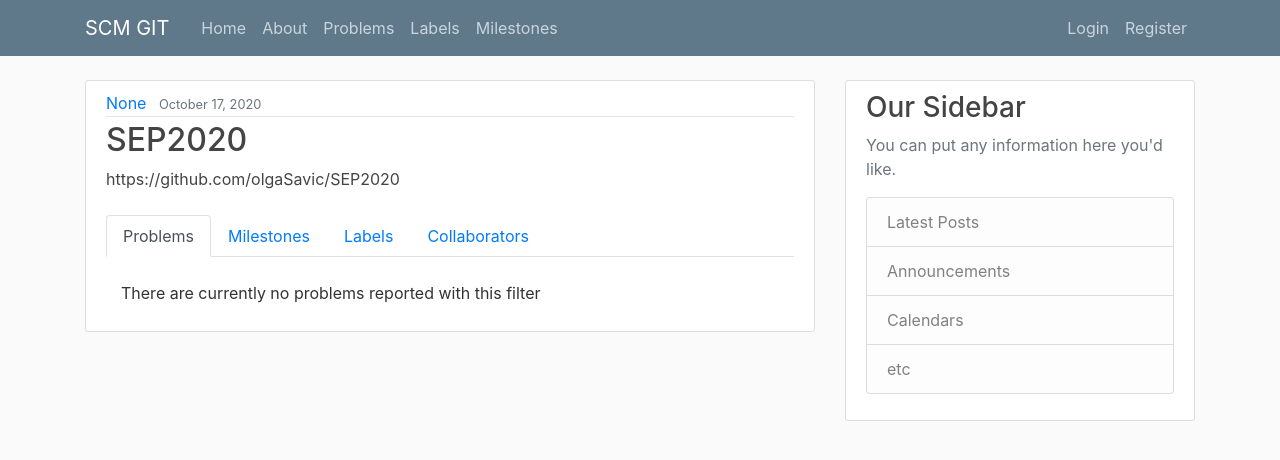
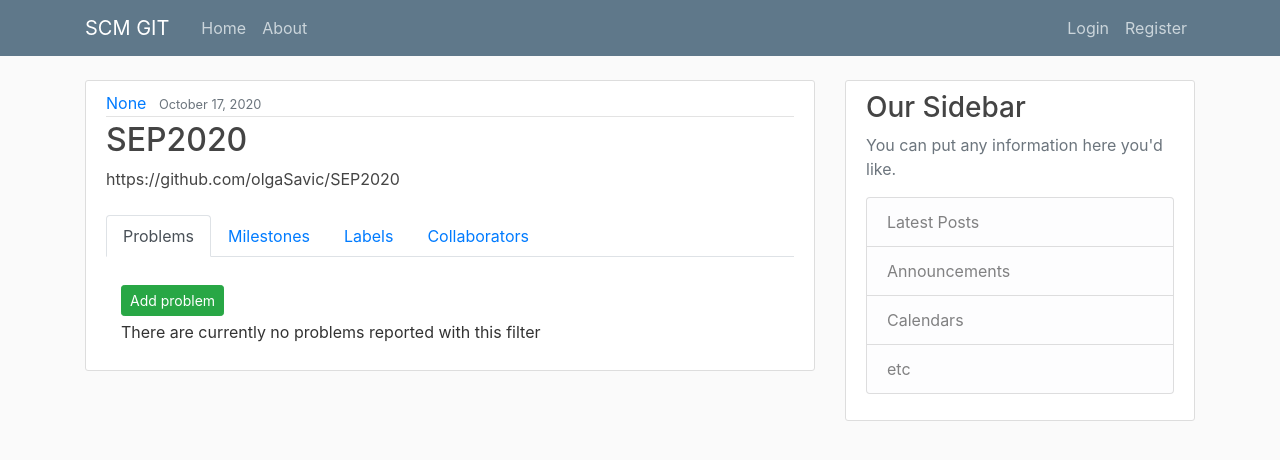
Before and after one commit to borkovacd/UKS, a Django app: page /project/1/ in a window 1280 px wide. Shown: the top 460 px of the page. Run offline with Django 3.2, Linux system fonts and the light colour scheme; data comes from the database, SQL or seed files in the repository; both versions use the stored data as it was after the commit; some libraries are stand-ins or nearby versions.

Commit message:
Made connections between project and label, milestone and problem

```diff
--- a/scm_project/project/templates/project/base.html
+++ b/scm_project/project/templates/project/base.html
@@ -33,21 +33,13 @@
             <div class="navbar-nav mr-auto">
               <a class="nav-item nav-link" href="{% url 'home' %}">Home</a>
               <a class="nav-item nav-link" href="#">About</a>
-              <a class="nav-item nav-link" href="{% url 'problems' %}">Problems</a>
-              <a class="nav-item nav-link" href="{% url 'labels' %}">Labels</a>
-              <a class="nav-item nav-link" href="{% url 'milestones' %}">Milestones</a>
-
 
             </div>
             <!-- Navbar Right Side -->
             <div class="navbar-nav">
               {% if user.is_authenticated %}
-                <a class="nav-item nav-link" href="{% url 'problem-create' %}">New Problem</a>
+
                 <a class="nav-item nav-link" href="{% url 'project-create' %}">New Project</a>
-                <a class="nav-item nav-link" href="{% url 'label-create' %}">New Label</a>
-                <a class="nav-item nav-link" href="{% url 'milestone-create' %}">New Milestone</a>
-
-
                 <a class="nav-item nav-link" href="{% url 'profile' %}">Profile</a>
                 <a class="nav-item nav-link" href="{% url 'logout' %}">Logout</a>
               {% else %}
--- a/scm_project/project/templates/project/project_detail.html
+++ b/scm_project/project/templates/project/project_detail.html
@@ -10,7 +10,6 @@
           <div>
             <a class="btn btn-secondary btn-sm mt-1 mb-1" href="{% url 'project-update' object.id %}">Update</a>
             <a class="btn btn-danger btn-sm mt-1 mb-1" href="{% url 'project-delete' object.id %}">Delete</a>
-            <a class="btn btn-success btn-sm mt-1 mb-1" href="{% url 'project-collaborate' object.id %}">Add collaborator</a>
           </div>
         {% endif %}
       </div>
@@ -39,6 +38,7 @@
   <div class="tab-content">
     <div class="tab-pane container active" id="problems">
       <br>
+      <a class="btn btn-success btn-sm mt-1 mb-1" href="{% url 'problem-create' object.id %}">Add problem</a>
       {% for problem in problems %}
         <article class="media content-section">
           <!--<img class="rounded-circle article-img" src="{{ post.author.profile.image.url }}"> -->
@@ -55,6 +55,7 @@
     </div>
     <div class="tab-pane container fade" id="milestones">
       <br>
+      <a class="btn btn-success btn-sm mt-1 mb-1" href="{% url 'milestone-create' object.id %}">Add milestone</a>
       {% for milestone in milestones %}
         <article class="media content-section">
           <!--<img class="rounded-circle article-img" src="{{ post.author.profile.image.url }}"> -->
@@ -76,6 +77,7 @@
     </div>
     <div class="tab-pane container fade" id="labels">
       <br>
+      <a class="btn btn-success btn-sm mt-1 mb-1" href="{% url 'label-create' object.id %}">Add label</a>
       {% for label in labels %}
         <article class="media content-section">
           <div class="media-body">
@@ -86,6 +88,7 @@
     </div>
     <div class="tab-pane container fade" id="collaborators">
       <br>
+      <a class="btn btn-success btn-sm mt-1 mb-1" href="{% url 'project-collaborate' object.id %}">Add collaborator</a>
       {% for collaborator in collaborators %}
         <article class="media content-section">
           <div class="media-body">
--- a/scm_project/project/views.py
+++ b/scm_project/project/views.py
@@ -24,7 +24,7 @@ from .models import (
                     Collaborator
                     )
 
-from .forms import MilestoneForm, AddCollaboratorForm
+from .forms import MilestoneForm, AddCollaboratorForm, ProblemForm, LabelForm
 from django.contrib.auth.models import User
 from django.contrib import messages
 
@@ -94,13 +94,26 @@ class ProjectDeleteView(LoginRequiredMixin, UserPassesTestMixin, DeleteView):
 
 
 # PROBLEMS
-class ProblemCreateView(LoginRequiredMixin, CreateView):
+"""class ProblemCreateView(LoginRequiredMixin, CreateView):
     model = Problem
     fields = ['title', 'description', 'project']
 
     def form_valid(self, form):
         form.instance.reported_by = self.request.user
         return super().form_valid(form)
+"""
+def addProblem(request, pk):
+    form = ProblemForm(request.POST)
+    if request.method == 'POST':
+        if form.is_valid():
+            new_problem = form.save(commit=False)
+            new_problem.project_id = pk;
+            new_problem.reported_by = request.user
+            new_problem.save()
+            messages.success(request, f'Successfully added new problem!')
+            return redirect(reverse('project-detail', args=[pk]))
+    return render(request, 'project/problem_form.html', {'form': form})
+
 
 # parameters -> request, project_id, problem_id
 @login_required
@@ -142,9 +155,20 @@ class ProblemDeleteView(LoginRequiredMixin, UserPassesTestMixin, DeleteView):
         return False
 
 # LABELS
-class LabelCreateView(LoginRequiredMixin, CreateView):
+"""class LabelCreateView(LoginRequiredMixin, CreateView):
     model = Label
     fields = ['title', 'color', 'project']
+"""
+def addLabel(request, pk):
+    form = LabelForm(request.POST)
+    if request.method == 'POST':
+        if form.is_valid():
+            new_label = form.save(commit=False)
+            new_label.project_id = pk;
+            new_label.save()
+            messages.success(request, f'Successfully added new label!')
+            return redirect(reverse('project-detail', args=[pk]))
+    return render(request, 'project/label_form.html', {'form': form})
 
 
 class LabelDetailView(DetailView):
@@ -175,9 +199,21 @@ class MilestoneListView(ListView):
 class MilestoneDetailView(DetailView):
     model = Milestone
 
-class MilestoneCreateView(LoginRequiredMixin, CreateView):
+"""class MilestoneCreateView(LoginRequiredMixin, CreateView):
     model = Milestone
-    form_class = MilestoneForm
+    form_class = MilestoneForm"""
+
+def addMilestone(request, pk):
+    form = MilestoneForm(request.POST)
+    if request.method == 'POST':
+        if form.is_valid():
+            new_milestone = form.save(commit=False)
+            new_milestone.project_id = pk;
+            new_milestone.save()
+            messages.success(request, f'Successfully added new milestone!')
+            return redirect(reverse('project-detail', args=[pk]))
+    return render(request, 'project/milestone_form.html', {'form': form})
+
 
 class MilestoneUpdateView(LoginRequiredMixin, UpdateView):
     model = Milestone
@@ -202,7 +238,7 @@ def addCollaborator(request, pk):
             new_collaborator.project_id = pk;
             new_collaborator.save()
             messages.success(request, f'Successfully added new collaborator!')
-            return redirect('collaborators')
+            return redirect(reverse('project-detail', args=[pk]))
     return render(request, 'project/collaborator_form.html', {'form': form})
 
 class CollaboratorListView(ListView):
--- a/scm_project/scm_project/urls.py
+++ b/scm_project/scm_project/urls.py
@@ -26,12 +26,10 @@ from project.views import ( ProjectListView,
                             ProjectUpdateView,
                             ProjectDeleteView,
 
-                            ProblemCreateView,
                             ProblemDetailView,
                             ProblemListView,
                             ProblemDeleteView,
 
-                            LabelCreateView,
                             LabelDetailView,
                             LabelListView,
                             LabelUpdateView,
@@ -39,7 +37,6 @@ from project.views import ( ProjectListView,
 
                             MilestoneListView,
                             MilestoneDetailView,
-                            MilestoneCreateView,
                             MilestoneUpdateView,
                             MilestoneDeleteView,
 
@@ -64,7 +61,7 @@ urlpatterns = [
     path('project/<int:pk>/update/', ProjectUpdateView.as_view(), name='project-update'),
     path('project/<int:pk>/delete/', ProjectDeleteView.as_view(), name='project-delete'),
 
-    path('problem/new/', ProblemCreateView.as_view(), name='problem-create'),
+    path('project/<int:pk>/new-problem/', project_views.addProblem, name='problem-create'),
     path('problem/<int:pk>/', ProblemDetailView.as_view(), name='problem-detail'),
     path('problems', ProblemListView.as_view(), name='problems'),
     path('problem/<int:pk>/delete/', ProblemDeleteView.as_view(), name='problem-delete'),
@@ -73,13 +70,13 @@ urlpatterns = [
 
     path('labels', LabelListView.as_view(), name='labels'),
     path('label/<int:pk>/', LabelDetailView.as_view(), name='label-detail'),
-    path('label/new/', LabelCreateView.as_view(), name='label-create'),
+    path('project/<int:pk>/new-label/', project_views.addLabel, name='label-create'),
     path('label/<int:pk>/update/', LabelUpdateView.as_view(), name='label-update'),
     path('label/<int:pk>/delete/', LabelDeleteView.as_view(), name='label-delete'),
 
     path('milestones', MilestoneListView.as_view(), name='milestones'),
     path('milestone/<int:pk>/', MilestoneDetailView.as_view(), name='milestone-detail'),
-    path('milestone/new/', MilestoneCreateView.as_view(), name='milestone-create'),
+    path('project/<int:pk>/new-milestone/', project_views.addMilestone, name='milestone-create'),
     path('milestone/<int:pk>/update/', MilestoneUpdateView.as_view(), name='milestone-update'),
     path('milestone/<int:pk>/delete/', MilestoneDeleteView.as_view(), name='milestone-delete'),
 
```
Also changed, not shown: scm_project/project/forms.py (+11 -1 lines), scm_project/db.sqlite3.
